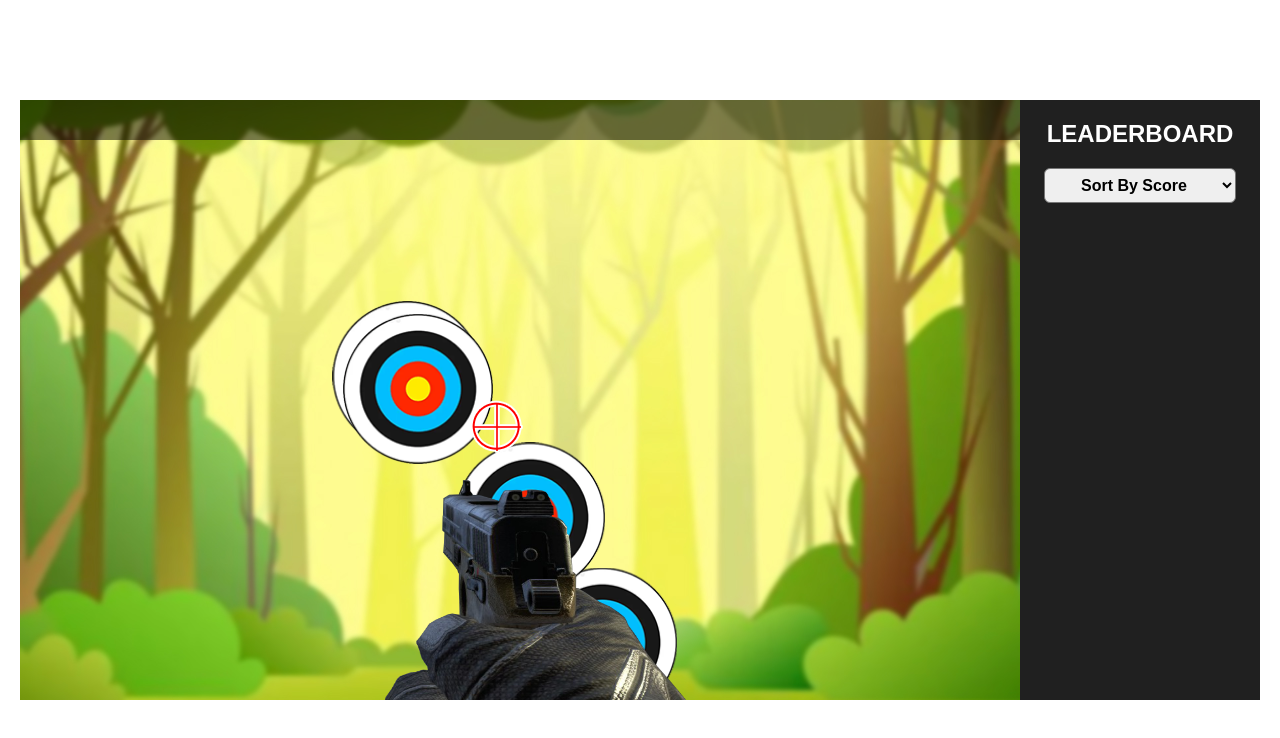
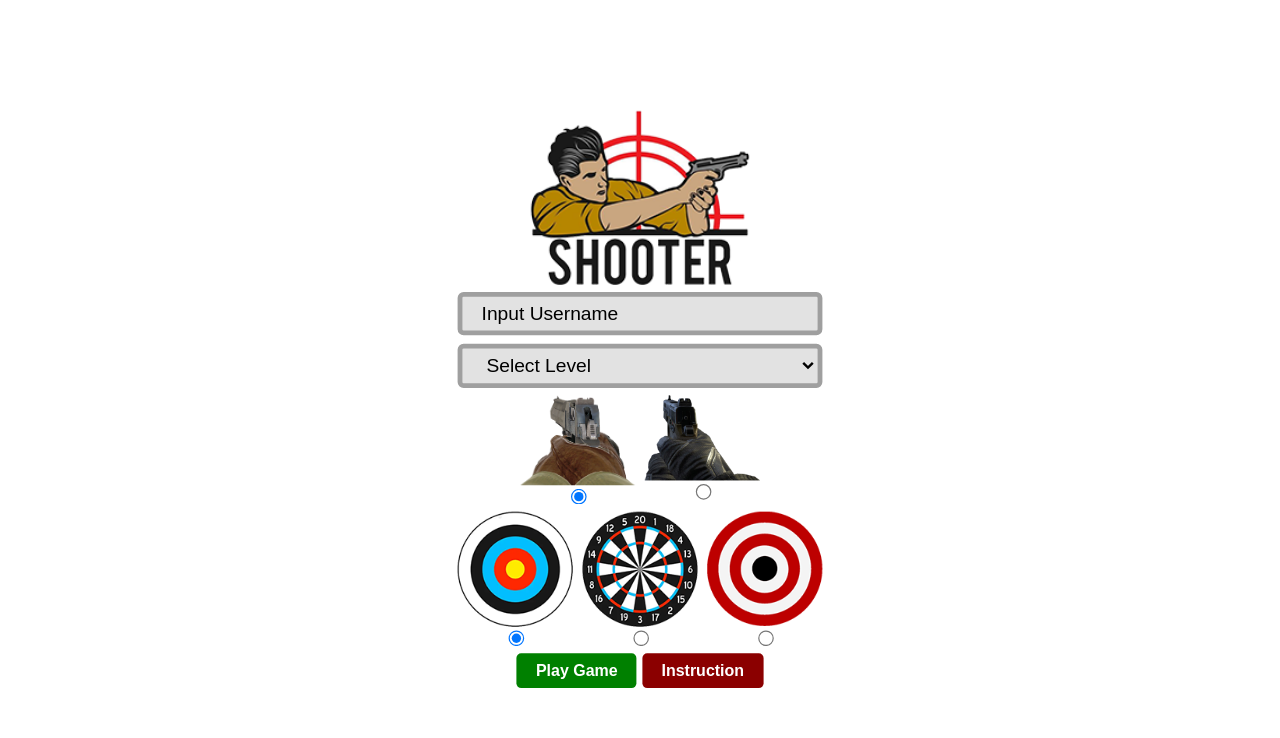
Before and after one commit to hanNajib/Canvas-Game, a plain HTML site: page ShooterGame/index.html in a window 1280 px wide. Drawn offline with Linux system fonts and the light colour scheme.

Commit message:
ShooterGame - select gun, target

```diff
--- a/ShooterGame/index.html
+++ b/ShooterGame/index.html
@@ -7,39 +7,41 @@
     <link rel="stylesheet" href="style.css">
 </head>
 <body>
-    <div class="mainMenu none">
+    <div class="mainMenu" id="welcome">
         <img src="Sprites/shooter.png" alt="">
-        <input type="text" placeholder="Input Username">
+        <input type="text" placeholder="Input Username" >
         <select name="" id="difficulty">
-            <option value="">Select Level</option>
-            <option value="ez">easy</option>
+            <option value="30">Select Level</option>
+            <option value="30">Easy</option>
+            <option value="20">Medium</option>
+            <option value="15">Hard</option>
         </select>
         <div class="selector">
             <label for="gun1">
                 <img src="Sprites/gun1.png" alt="">
-                <input type="radio" name="gun" id="gun1">
+                <input type="radio" name="gun" id="gun1" checked value="one">
             </label>
             <label for="gun2">
                 <img src="Sprites/gun2.png" alt="">
-                <input type="radio" name="gun" id="gun2">
+                <input type="radio" name="gun" id="gun2" value="two">
             </label>
         </div>
         <div class="selector">
             <label for="target1">
                 <img src="Sprites/target1.png" alt="">
-                <input type="radio" name="target" id="target1" class="custom-radio">
+                <input type="radio" name="target" id="target1" checked value="one">
             </label>
             <label for="target2">
                 <img src="Sprites/target2.png" alt="">
-                <input type="radio" name="target" id="target2">
+                <input type="radio" name="target" id="target2" value="two">
             </label>
             <label for="target3">
                 <img src="Sprites/target3.png" alt="">
-                <input type="radio" name="target" id="target3">
+                <input type="radio" name="target" id="target3" value="three">
             </label>
         </div>
         <div class="button">
-            <button class="btn play">Play Game</button>
+            <button class="btn play" onclick="start()">Play Game</button>
             <button class="btn instruction">Instruction</button>
         </div>
     </div>
@@ -55,7 +57,7 @@
     <img src="Sprites/gun2.png" alt="" id="gunTwo" class="none">
 
     <!-- Layout -->
-    <div class="gameContainer">
+    <div class="gameContainer none" id="gameContainer">
         <div class="gameLayout">
             <canvas id="kanvas" width="1000" height="600" class="">
                 Your Browser doesn't support html canvas
--- a/ShooterGame/script.js
+++ b/ShooterGame/script.js
@@ -3,7 +3,13 @@
  */
 const canvas = document.getElementById('kanvas')
 const ctx = canvas.getContext('2d')
+const welcome = document.getElementById('welcome')
+const gameContainer = document.getElementById('gameContainer')
 const backgroundImage = document.getElementById('backgroundGame')
+let gameTime
+let score = 0
+let selectedGun
+let selectedTarget
 const pointerImage = new Image()
 pointerImage.src = './Sprites/pointer.png'
 const targetImage = {
@@ -25,12 +31,21 @@ let gunPointer = {
     x: 400
 }
 
-window.onload = init
-
-function init() {
+function gameStart() {
+    let gunValue = document.querySelector('input[name="gun"]:checked').value
+    let targetValue = document.querySelector('input[name="target"]:checked').value
+    selectedGun =  eval('gunImage.' + gunValue)
+    selectedTarget =  eval('targetImage.' + targetValue)
     gameLoop()
     pointerGun()
     setInterval(spawnTarget, 3000);
+    setInterval(gameTimer, 1000)
+    gameTime = parseInt(document.getElementById('difficulty').value) ?? 30
+}
+
+
+function gameTimer() {
+    gameTime--
 }
 
 function gameLoop() {
@@ -40,12 +55,13 @@ function gameLoop() {
     ctx.fillStyle = '#00000080'
     ctx.fillRect(0, 0, 1000, 40)
     targets.forEach(target => target.draw())
+    stats()
     requestAnimationFrame(gameLoop)
 }
 
 function pointerGun() {
     ctx.drawImage(pointerImage, pointer.x, pointer.y)
-    ctx.drawImage(gunImage.two, gunPointer.x -50, 380, 450, 280)
+    ctx.drawImage(selectedGun, gunPointer.x -50, 380, 450, 280)
     requestAnimationFrame(pointerGun)
 }
 
@@ -76,7 +92,7 @@ class Target {
         this.ctx.save()
         this.ctx.translate(this.x, this.y)
         this.ctx.scale(this.scale, this.scale)
-        this.ctx.drawImage(targetImage.one, -75, -75, 150, 150)
+        this.ctx.drawImage(selectedTarget, -75, -75, 150, 150)
         this.ctx.restore()
     }}
 
@@ -102,7 +118,24 @@ canvas.addEventListener('click', (e) => {
 
         if (distance <= 75) {
             targets.splice(i, 1);
+            score++
             break;
+        } else {
+            gameTime -= 5
         }
     }
 });
+
+function stats() {
+    ctx.fillStyle = 'white'
+    ctx.font = 'bold 20px arial'
+    ctx.fillText('Ahmad Royhan Najib', 20, 27)
+    ctx.fillText('Score : ' + score, canvas.width / 3 * 1 + 120, 27)
+    ctx.fillText('Time : ' + gameTime, canvas.width / 3 * 2 + 200, 27)
+}
+
+function start() {
+    welcome.classList.add('none')
+    gameContainer.classList.remove('none')
+    gameStart();
+}
--- a/ShooterGame/style.css
+++ b/ShooterGame/style.css
@@ -63,6 +63,7 @@ body {
     font-weight: bold;
     border: none;
     border-radius: 4px;
+    cursor: pointer;
 }
 
 .play{
```
